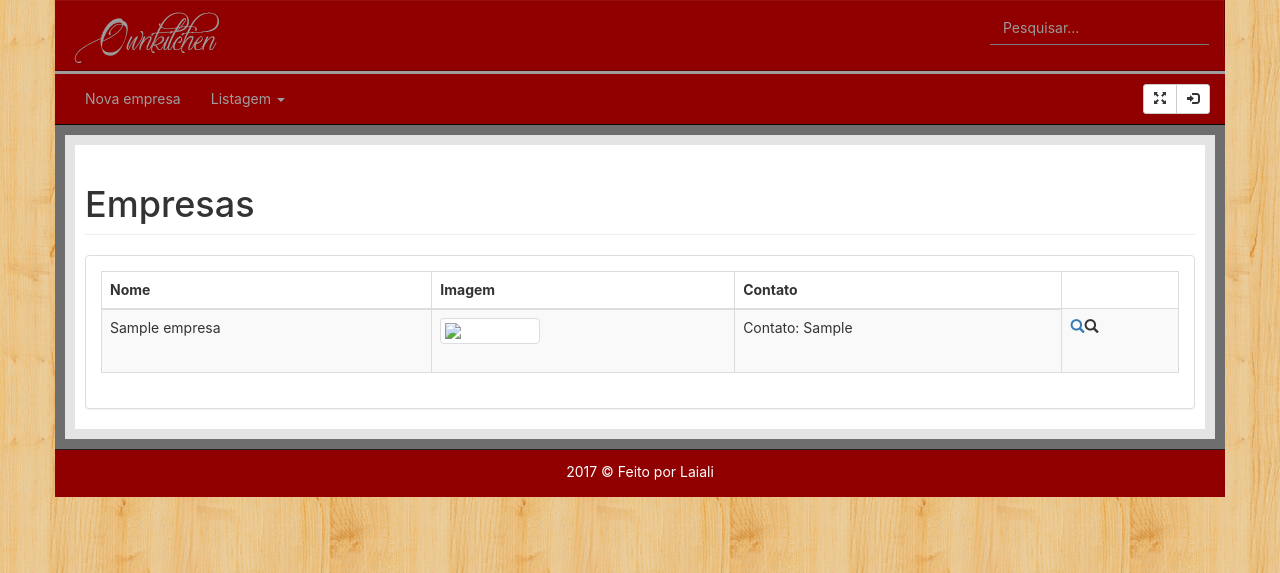
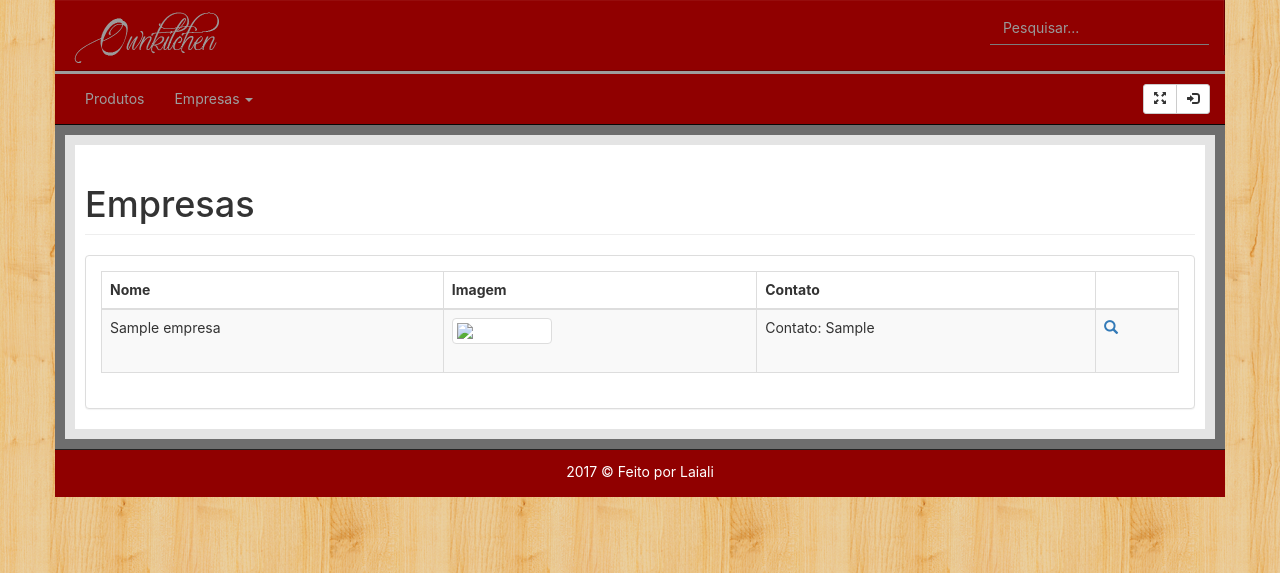
Before and after one commit to laialii/Ownkitchen, a Laravel app: page /empresas in a window 1280 px wide. Shown: the top 573 px of the page. Run offline with Laravel 8, Linux system fonts and the light colour scheme; tables that the repository leaves empty hold one stand-in row (values such as "Sample post"); style sheets or scripts are compiled from the project's sources; settings files or empty folders that the repository lacks are supplied; some libraries are stand-ins or nearby versions.

Commit message:
ajustes visuais

```diff
--- a/resources/views/empresa/empresas.blade.php
+++ b/resources/views/empresa/empresas.blade.php
@@ -16,8 +16,8 @@
                   @if(Auth::check())
                   <th class="sorting" tabindex="0" aria-controls="dataTables-example" rowspan="1" colspan="1"></th>
                   <th class="sorting" tabindex="0" aria-controls="dataTables-example" rowspan="1" colspan="1"></th>
+                  @endif
                   <th class="sorting" tabindex="0" aria-controls="dataTables-example" rowspan="1" colspan="1"></th>
-                  @endif
                 </tr>
               </thead>
               <tbody>
@@ -30,7 +30,7 @@
                   <td class="center ">
                     @if ($e->idUsuario == Auth::user()->id)
                     <a href="{{action('EmpresaController@editar', $e->id)}}">
-                      <i class="glyphicon glyphicon-edit">
+                      <i class="glyphicon glyphicon-edit"></i>
                     </a>
                     @endif
                   </td>
@@ -39,14 +39,14 @@
                   <td class="center ">
                     @if ($e->idUsuario == Auth::user()->id)
                     <a href="{{action('EmpresaController@deletar', $e->id)}}">
-                      <i class="glyphicon glyphicon-trash">
+                      <i class="glyphicon glyphicon-trash"></i>
                     </a>
                     @endif
                   </td>
                   @endif
                   <td class="center ">
                     <a href="{{action('EmpresaController@mostrar', $e->id)}}">
-                      <i class="glyphicon glyphicon-search">
+                      <i class="glyphicon glyphicon-search"></i>
                     </a>
                   </td>
                 </tr>
--- a/resources/views/layouts/template.blade.php
+++ b/resources/views/layouts/template.blade.php
@@ -97,17 +97,17 @@
         <div class="collapse navbar-collapse navbar-ex1-collapse">
           <!-- .nav -->
           <ul class="nav navbar-nav">
-            <li><a href="{{action('EmpresaController@criar')}}">Nova empresa</a></li>
-            @if(Auth::check())
-            <li><a href="{{action('EmpresaController@empresasdousuario', Auth::id())}}">Suas empresas</a></li>
-            @endif
+            <li><a href="{{action('ProdutoController@index')}}">Produtos</a></li>
             <li class='dropdown '>
               <a href="#" class="dropdown-toggle" data-toggle="dropdown">
-                Listagem <b class="caret"></b>
+                Empresas <b class="caret"></b>
               </a>
               <ul class="dropdown-menu">
+                <li><a href="{{action('EmpresaController@criar')}}">Nova empresa</a></li>
                 <li><a href="{{action('EmpresaController@index')}}">Empresas</a></li>
-                <li><a href="{{action('ProdutoController@index')}}">Produtos</a></li>
+                @if(Auth::check())
+                <li><a href="{{action('EmpresaController@empresasdousuario', Auth::id())}}">Suas empresas</a></li>
+                @endif
               </ul>
             </li>
           </ul>
```
Also changed, not shown: resources/views/empresa/detalhes.blade.php (+4 -4 lines), resources/views/produto/detalhes.blade.php (+4 -4 lines), resources/views/produto/produtos.blade.php (+4 -4 lines).
